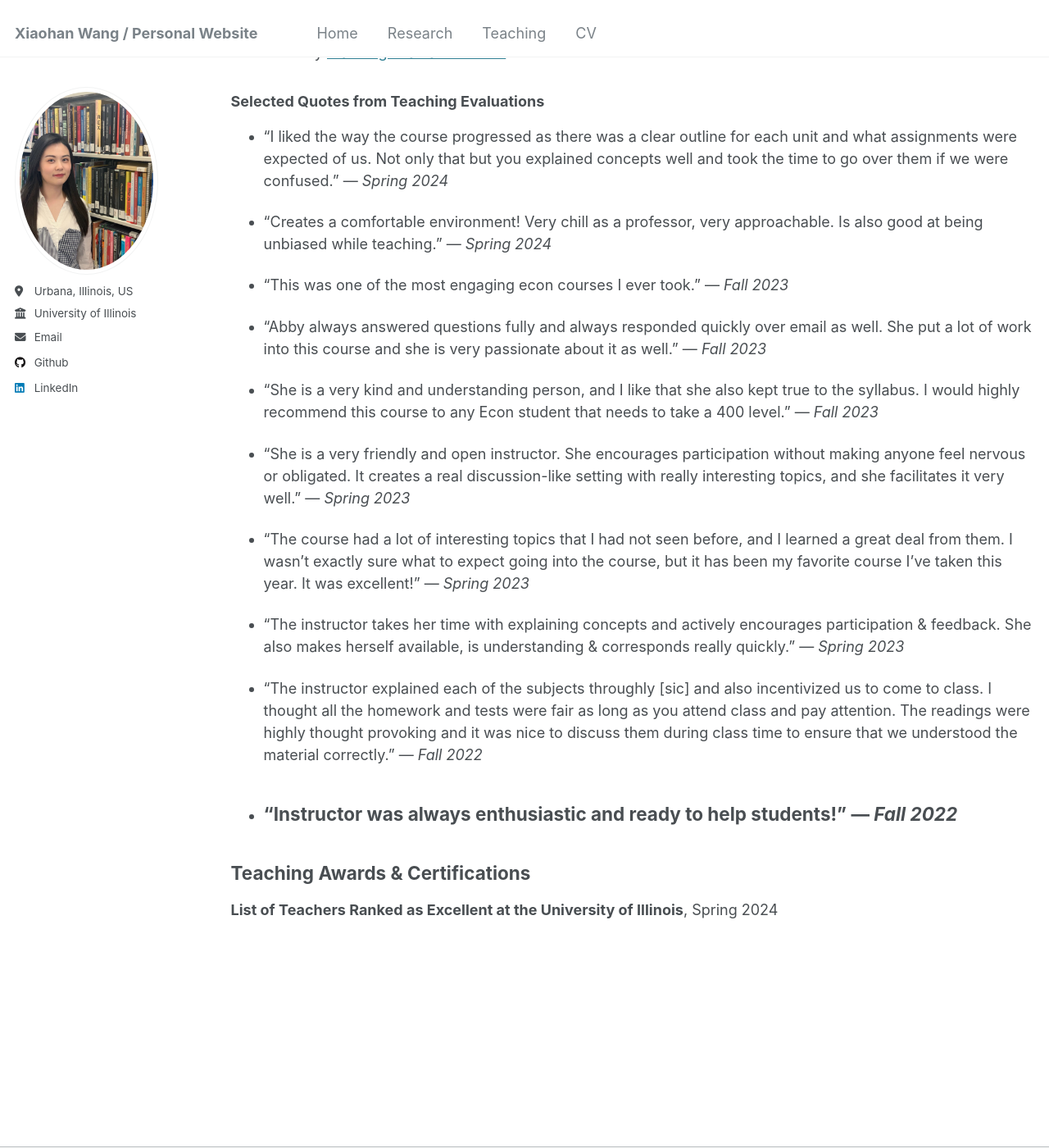
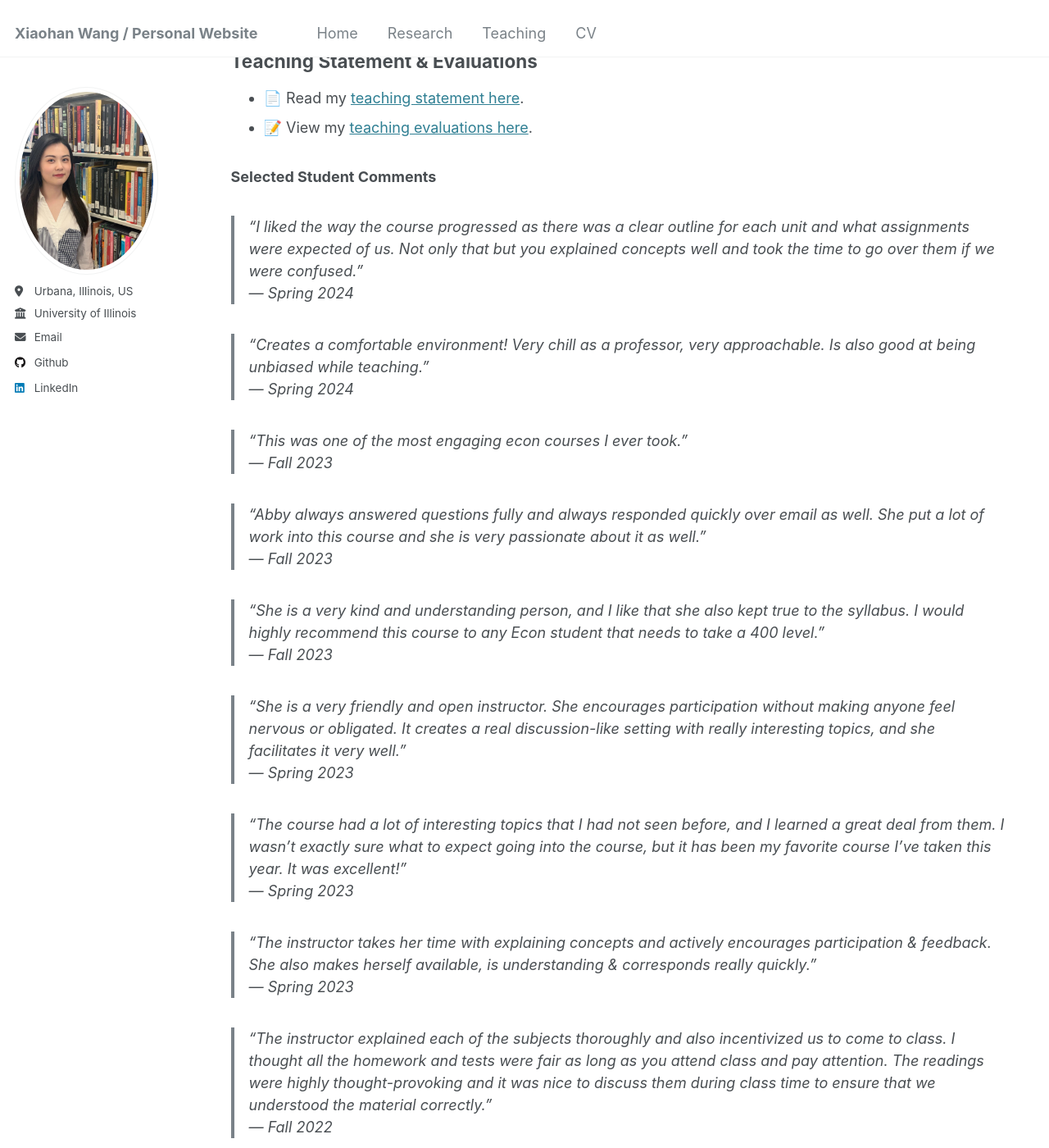
Before and after one commit to xiaohanwang1997/xiaohanwang1997.github.io, a Jekyll site: the page built from _teaching/2014-spring-teaching-1.md, in a window 1280 px wide and 1400 px high, scrolled down 794 px. Shown: the whole window at 82% size. Built offline with Jekyll 4.4.1, drawn with Linux system fonts in a browser that asks for light colours; some of the changed text lies outside the part shown.

Commit message:
Update 2014-spring-teaching-1.md

```diff
--- a/_teaching/2014-spring-teaching-1.md
+++ b/_teaching/2014-spring-teaching-1.md
@@ -8,48 +8,65 @@ redirect_from:
 ---
 
 ## Courses Taught
-### ECON 102: *Mirco Principles*
+
+### ECON 102: *Microeconomic Principles*
 - **Teaching Assistant**: Fall 2023, Spring 2024, Fall 2024, Spring 2025
 
-### ECON 436: *Economics of Coordination*, ECON 440: *Labor Economics*, ECON: 480 *Ind Comp & Monopoly*
-- **Teaching Assistant**: Spring 2023
+### Upper-Level Economics Courses
+- **ECON 436**: *Economics of Coordination* — Teaching Assistant, Spring 2023
+- **ECON 440**: *Labor Economics* — Teaching Assistant, Spring 2023
+- **ECON 480**: *Industrial Competition & Monopoly* — Teaching Assistant, Spring 2023
 
 ### STAT 202: *Economic Statistics*
 - **Teaching Assistant**: Fall 2022
 
-### ECON 303: *Inter Macro Theory*
+### ECON 303: *Intermediate Macroeconomic Theory*
 - **Teaching Assistant**: Fall 2021, Spring 2022
 
-### iMBA program, *Gies College of Business*
+### iMBA Program, *Gies College of Business*
 - **Course Assistant**: 2020, Summer 2020, Fall 2020, Spring 2021, Summer 2021
+
 ---
 
 ## Teaching Statement & Evaluations
-- Read my [teaching statement here](link-to-statement).
-- View my [teaching evaluations here](link-to-evaluations).
 
-### Selected Quotes from Teaching Evaluations
+- 📄 Read my [teaching statement here](link-to-statement).
+- 📝 View my [teaching evaluations here](link-to-evaluations).
 
-- "I liked the way the course progressed as there was a clear outline for each unit and what assignments were expected of us. Not only that but you explained concepts well and took the time to go over them if we were confused." — *Spring 2024*
+### Selected Student Comments
 
-- "Creates a comfortable environment! Very chill as a professor, very approachable. Is also good at being unbiased while teaching." — *Spring 2024*
+> "I liked the way the course progressed as there was a clear outline for each unit and what assignments were expected of us. Not only that but you explained concepts well and took the time to go over them if we were confused."
+> — *Spring 2024*
 
-- "This was one of the most engaging econ courses I ever took." — *Fall 2023*
+> "Creates a comfortable environment! Very chill as a professor, very approachable. Is also good at being unbiased while teaching."
+> — *Spring 2024*
 
-- "Abby always answered questions fully and always responded quickly over email as well. She put a lot of work into this course and she is very passionate about it as well." — *Fall 2023*
+> "This was one of the most engaging econ courses I ever took."
+> — *Fall 2023*
 
-- "She is a very kind and understanding person, and I like that she also kept true to the syllabus. I would highly recommend this course to any Econ student that needs to take a 400 level." — *Fall 2023*
+> "Abby always answered questions fully and always responded quickly over email as well. She put a lot of work into this course and she is very passionate about it as well."
+> — *Fall 2023*
 
-- "She is a very friendly and open instructor. She encourages participation without making anyone feel nervous or obligated. It creates a real discussion-like setting with really interesting topics, and she facilitates it very well." — *Spring 2023*
+> "She is a very kind and understanding person, and I like that she also kept true to the syllabus. I would highly recommend this course to any Econ student that needs to take a 400 level."
+> — *Fall 2023*
 
-- "The course had a lot of interesting topics that I had not seen before, and I learned a great deal from them. I wasn't exactly sure what to expect going into the course, but it has been my favorite course I've taken this year. It was excellent!" — *Spring 2023*
+> "She is a very friendly and open instructor. She encourages participation without making anyone feel nervous or obligated. It creates a real discussion-like setting with really interesting topics, and she facilitates it very well."
+> — *Spring 2023*
 
-- "The instructor takes her time with explaining concepts and actively encourages participation & feedback. She also makes herself available, is understanding & corresponds really quickly." — *Spring 2023*
+> "The course had a lot of interesting topics that I had not seen before, and I learned a great deal from them. I wasn't exactly sure what to expect going into the course, but it has been my favorite course I've taken this year. It was excellent!"
+> — *Spring 2023*
 
-- "The instructor explained each of the subjects throughly [sic] and also incentivized us to come to class. I thought all the homework and tests were fair as long as you attend class and pay attention. The readings were highly thought provoking and it was nice to discuss them during class time to ensure that we understood the material correctly." — *Fall 2022*
+> "The instructor takes her time with explaining concepts and actively encourages participation & feedback. She also makes herself available, is understanding & corresponds really quickly."
+> — *Spring 2023*
 
-- "Instructor was always enthusiastic and ready to help students!" — *Fall 2022*
+> "The instructor explained each of the subjects thoroughly and also incentivized us to come to class. I thought all the homework and tests were fair as long as you attend class and pay attention. The readings were highly thought-provoking and it was nice to discuss them during class time to ensure that we understood the material correctly."
+> — *Fall 2022*
+
+> "Instructor was always enthusiastic and ready to help students!"
+> — *Fall 2022*
+
 ---
 
 ## Teaching Awards & Certifications
-**List of Teachers Ranked as Excellent at the University of Illinois**, Spring 2024
+
+- 🏆 **List of Teachers Ranked as Excellent**, University of Illinois — *Spring 2024*
```
Also changed, not shown: other parts of _teaching/2014-spring-teaching-1.md (+1 -1 lines).
